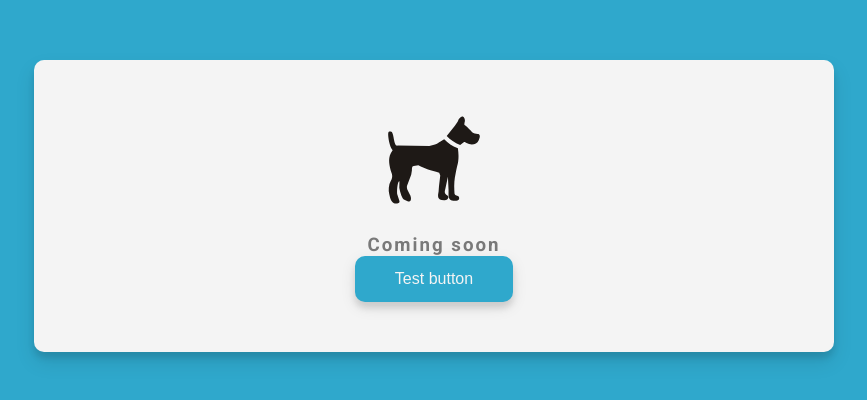
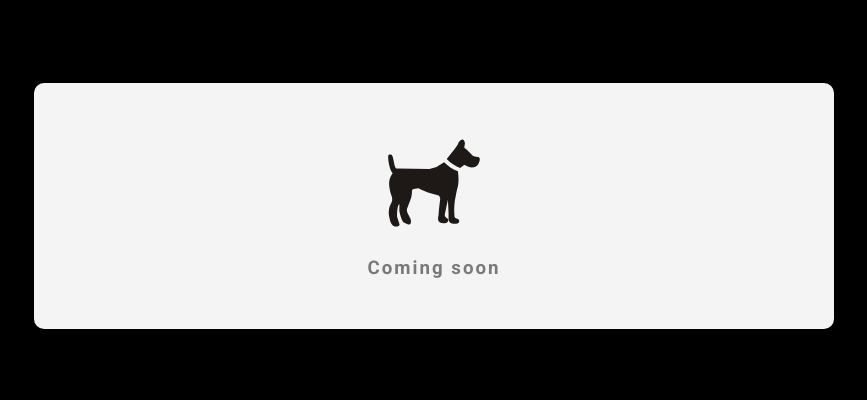
Before and after one commit to HendoGit/henderson-gallery, a website built with webpack: page src/template.html in a window 1280 px wide. Shown: the part 194-594 px from the top of the page, without its empty margins (206-1073 px from the left). Built offline with nearby package versions, Linux system fonts and the light colour scheme.

Commit message:
Change background color and remove button

```diff
--- a/src/styles/main.scss
+++ b/src/styles/main.scss
@@ -1,6 +1,6 @@
 @import url('https://fonts.googleapis.com/css2?family=Roboto:wght@400;700&display=swap');
 
-$primary-color: #2fa8cc;
+$primary-color: #000000;
 $secondary-color: #f4f4f4;
 $box-shadow: 0 10px 20px rgba(0, 0, 0, 0.1), 0 6px 6px rgba(0, 0, 0, 0.1);
 
--- a/src/template.html
+++ b/src/template.html
@@ -10,7 +10,6 @@
     <div class="container">
       <img id="dogImg" alt="" />
       <h3>Coming soon</h3>
-      <button id="jokeBtn" class="btn">Test button</button>
     </div>
   </body>
 </html>
```
